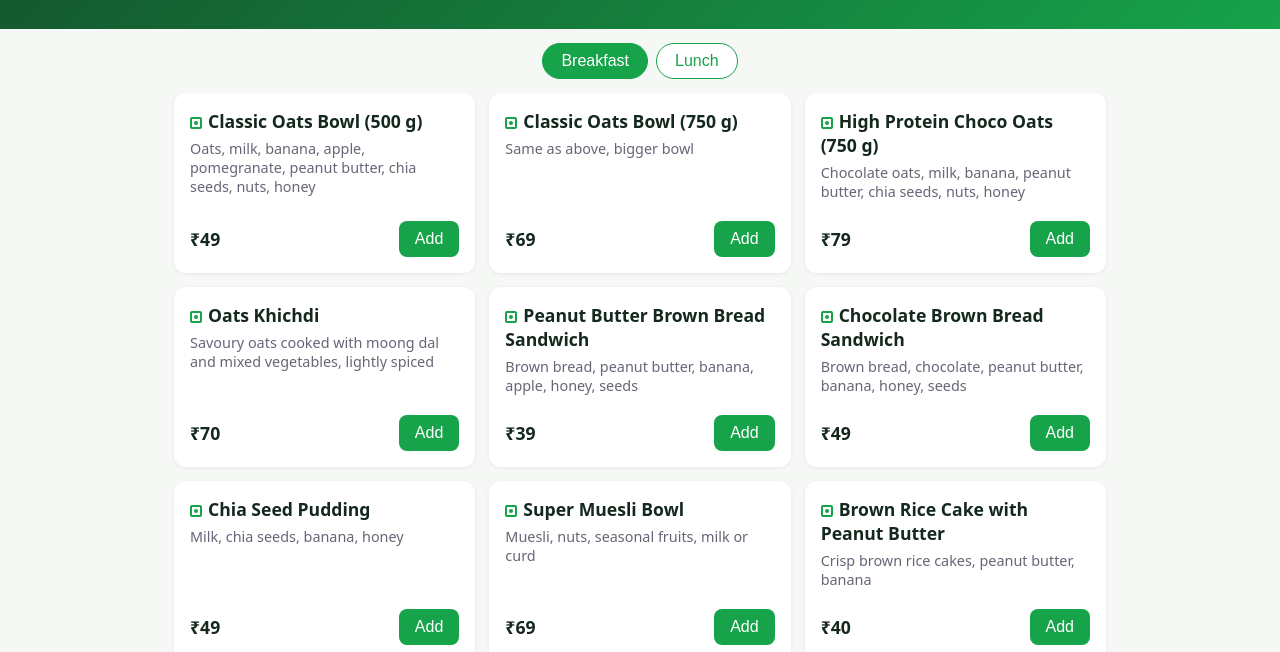
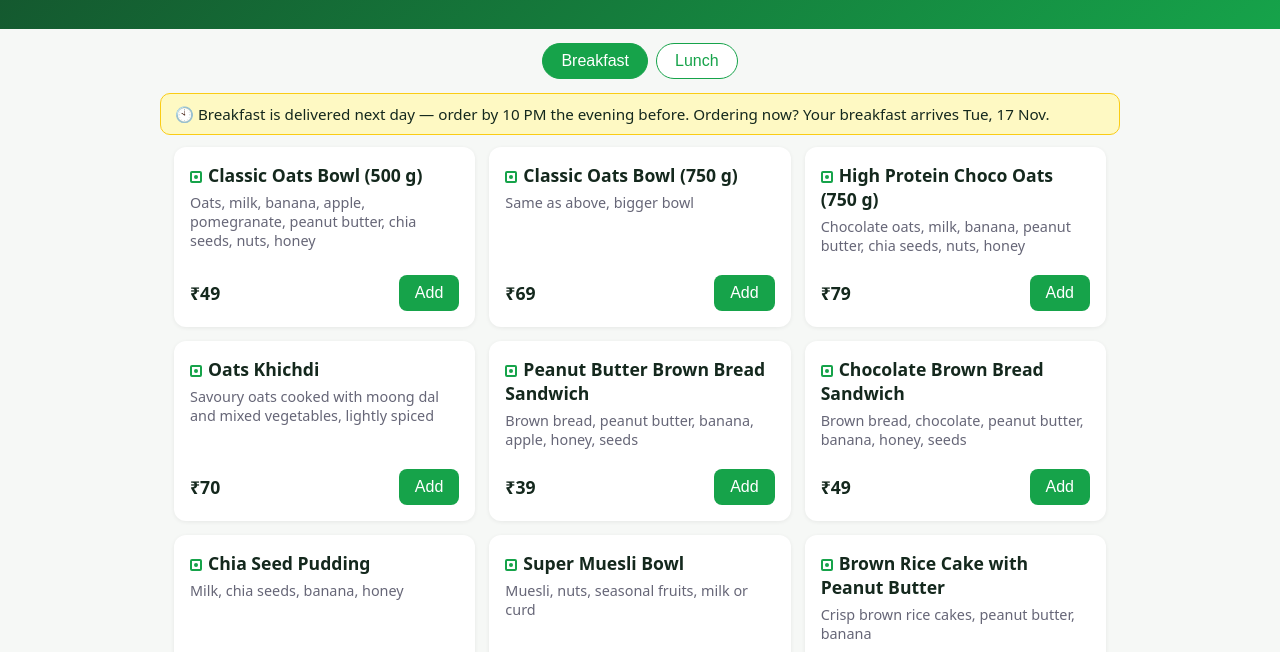
Before and after one commit to dixita123/gym-meals-app, a plain HTML site: page index.html in a window 1280 px wide. Shown: the part 108-760 px from the top of the page. Drawn offline with Linux system fonts and the light colour scheme.

Commit message:
Breakfast is next-day: order by 10 PM the evening before; show delivery date

```diff
--- a/app.js
+++ b/app.js
@@ -123,6 +123,12 @@
     e.preventDefault();
     const lines = cartLines();
     if (!lines.length) return;
+    // If the page was left open past the cut-off, the breakfast date may have moved: refresh and ask to re-pick.
+    const sel = $("slotSelect").selectedOptions[0];
+    if (sel && sel.dataset.base && slotLabel(sel.dataset.base) !== sel.value) {
+      renderSlots();
+      return toast("Breakfast cut-off passed — delivery date updated. Please choose your slot again.");
+    }
     const f = Object.fromEntries(new FormData(e.target));
     f.payment = "UPI (customer says paid — verify screenshot)";
     delete f.paid;
@@ -157,7 +163,27 @@
       () => toast("Couldn't get location — paste a Maps link instead")
     );
   };
-  $("slotSelect").innerHTML = `<option value="">Choose delivery slot</option>` + C.deliverySlots.map((s) => `<option>${esc(s)}</option>`).join("");
+  // ---------- Breakfast next-day cut-off ----------
+  const isBreakfastSlot = (s) => /breakfast/i.test(s);
+  // Delivery date for breakfast: tomorrow if ordering before the cut-off hour (shop time zone), else the day after.
+  function breakfastDateLabel() {
+    const p = Object.fromEntries(new Intl.DateTimeFormat("en-GB", {
+      timeZone: C.timeZone || "Asia/Kolkata", year: "numeric", month: "2-digit", day: "2-digit", hour: "2-digit", hourCycle: "h23",
+    }).formatToParts(new Date()).map((x) => [x.type, x.value]));
+    const daysAhead = Number(p.hour) < (C.breakfastCutoffHour ?? 22) ? 1 : 2;
+    const d = new Date(Date.UTC(+p.year, +p.month - 1, +p.day + daysAhead));
+    return d.toLocaleDateString("en-GB", { weekday: "short", day: "numeric", month: "short", timeZone: "UTC" });
+  }
+  const slotLabel = (s) => (isBreakfastSlot(s) ? `${s} · ${breakfastDateLabel()}` : s);
+  function renderSlots() {
+    $("slotSelect").innerHTML = `<option value="">Choose delivery slot</option>` +
+      C.deliverySlots.map((s) => `<option value="${esc(slotLabel(s))}" data-base="${esc(s)}">${esc(slotLabel(s))}</option>`).join("");
+    const cut = C.breakfastCutoffHour ?? 22;
+    const h12 = cut % 12 || 12, ap = cut >= 12 ? "PM" : "AM";
+    $("cutoffNote").textContent = `🕙 Breakfast is delivered next day — order by ${h12} ${ap} the evening before. Ordering now? Your breakfast arrives ${breakfastDateLabel()}.`;
+    $("cutoffNote").hidden = false;
+  }
+  renderSlots();
   loadMenu().then(() => { renderTabs(); refresh(); });
   renderTabs(); refresh();
 })();
--- a/config.js
+++ b/config.js
@@ -23,6 +23,11 @@ window.CONFIG = {
     "Breakfast 10:00 – 11:00 AM",
     "Lunch 12:00 – 1:00 PM",
   ],
+
+  // Breakfast is next-day delivery: order before this hour (24h clock, shop time zone) the evening before.
+  // e.g. 22 = 10 PM. After the cut-off, breakfast orders move to the day after tomorrow.
+  breakfastCutoffHour: 22,
+  timeZone: "Asia/Kolkata",
 
   // OPTIONAL (see README): edit the menu from a Google Sheet instead of this file.
   // Paste the "Publish to web → CSV" link here. Leave "" to use the menu below.
--- a/index.html
+++ b/index.html
@@ -13,6 +13,8 @@
   </header>
 
   <nav class="tabs" id="tabs"></nav>
+
+  <p id="cutoffNote" class="cutoff" hidden></p>
 
   <main>
     <section id="menu" class="grid"></section>
--- a/style.css
+++ b/style.css
@@ -40,5 +40,6 @@ input, textarea, select { padding:10px; border:1px solid #ccd; border-radius:8px
 .pay-btn { display:block; background:#fff; color:var(--green); border:2px solid var(--green); padding:10px; border-radius:8px; text-decoration:none; font-weight:600; }
 .check { display:flex; gap:8px; align-items:center; }
 .note { margin:0; font-size:.9rem; color:var(--muted); }
+.cutoff { max-width:960px; margin:0 auto 12px; padding:10px 14px; background:#fef9c3; border:1px solid #facc15; border-radius:10px; font-size:.95rem; }
 .toast { position:fixed; top:16px; left:50%; transform:translateX(-50%); background:#111; color:#fff; padding:10px 18px; border-radius:8px; z-index:30; }
 .empty { text-align:center; color:var(--muted); grid-column:1/-1; }
```
